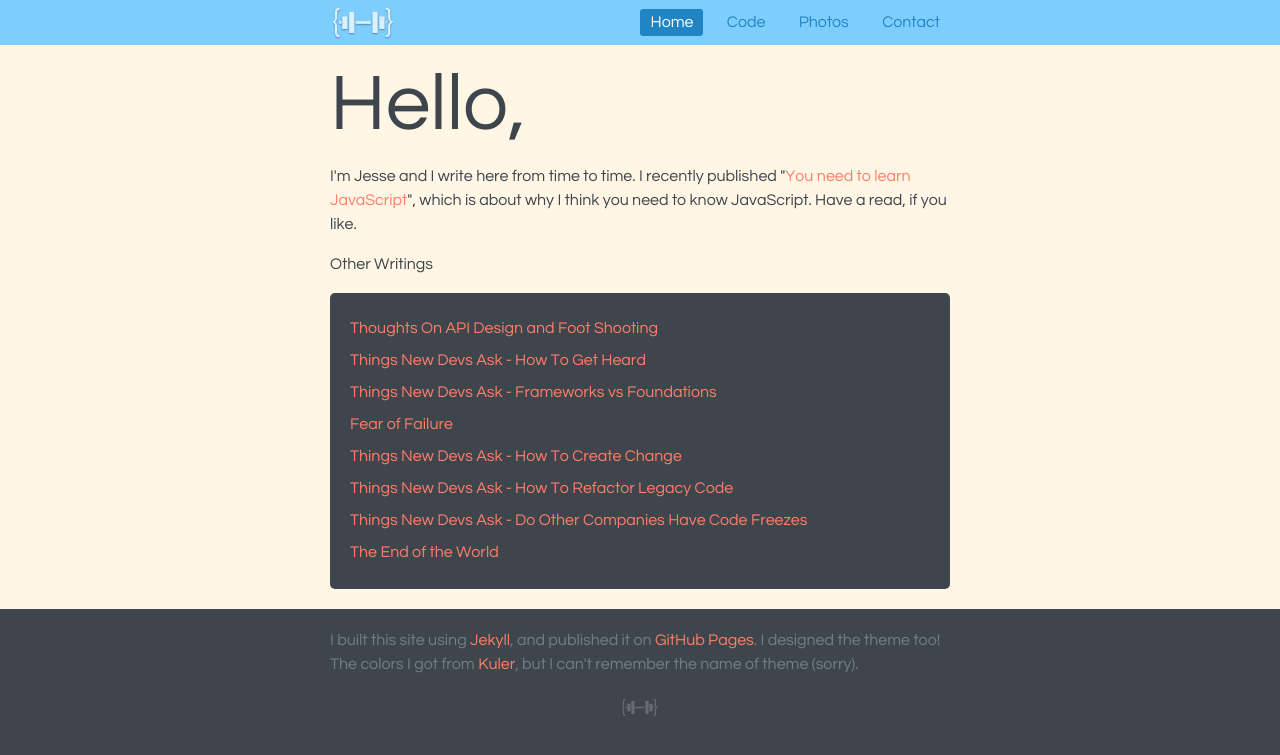
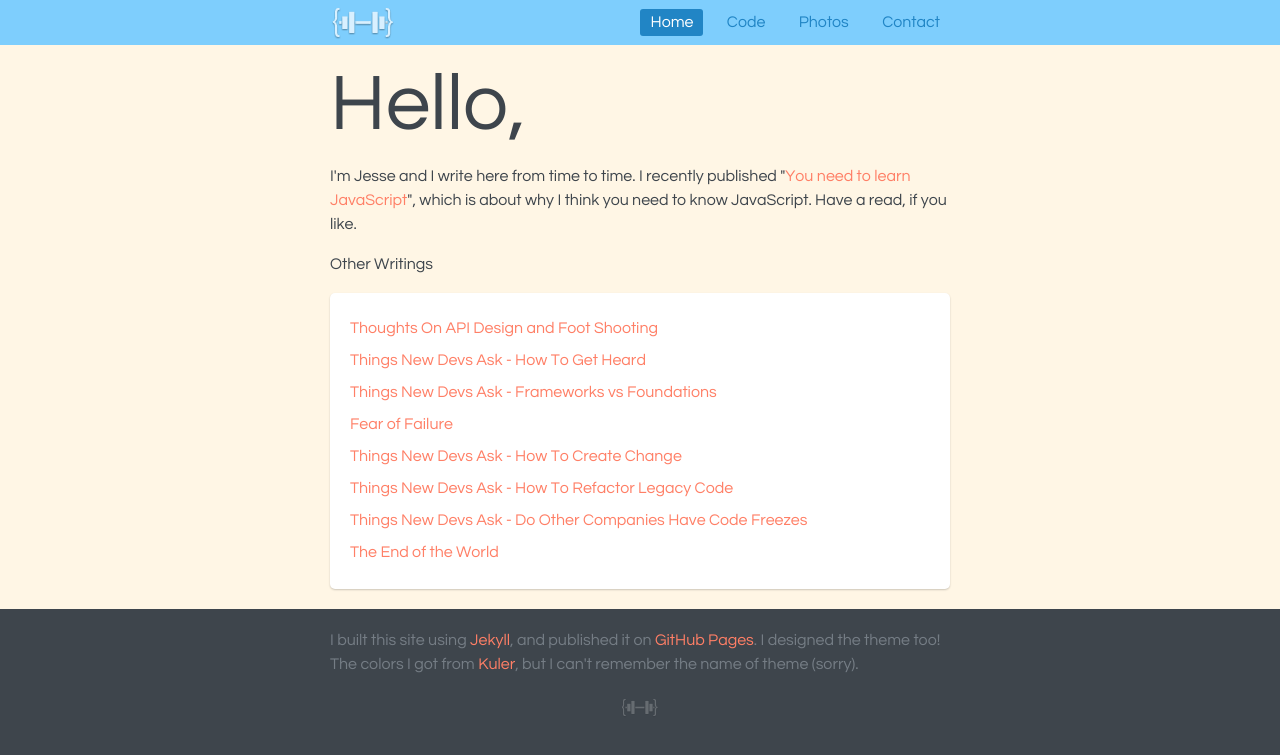
Before and after one commit to JesseWilliamson/jessewilliamson.github.com, a Jekyll site: the page built from index.html, in a window 1280 px wide. Shown: the top 755 px of the page. Built offline with Jekyll 4.4.1, drawn with Linux system fonts in a browser that asks for light colours.

Commit message:
color changes

```diff
--- a/css/site.css
+++ b/css/site.css
@@ -83,8 +83,7 @@ h1 {
 blockquote {
   padding: 10px;
   border-radius: 5px;
-  background-color: rgba(163, 151, 128, 0.8);
-  color: #fff6e5;
+  background-color: #e4e3d5;
   margin-bottom: 20px; }
 
 blockquote p {
@@ -139,9 +138,10 @@ li {
 
 .other-posts {
   padding: 20px 0;
-  background-color: #3e454c;
+  background-color: #fff;
   border-radius: 5px;
-  list-style-type: none; }
+  list-style-type: none;
+  box-shadow: 0px 1px 2px rgba(0, 0, 0, 0.2); }
 
 .other-posts li {
   line-height: 2rem;
@@ -149,12 +149,7 @@ li {
 
 li .recent-post {
   display: block;
-  padding: 0 10px;
-  border-radius: 5px; }
-
-li .recent-post:hover {
-  text-decoration: none;
-  background-color: rgba(255, 255, 255, 0.05); }
+  padding: 0 10px; }
 
 .post-nav {
   text-align: center; }
```
Also changed, not shown: css/site.scss (+3 -10 lines).
